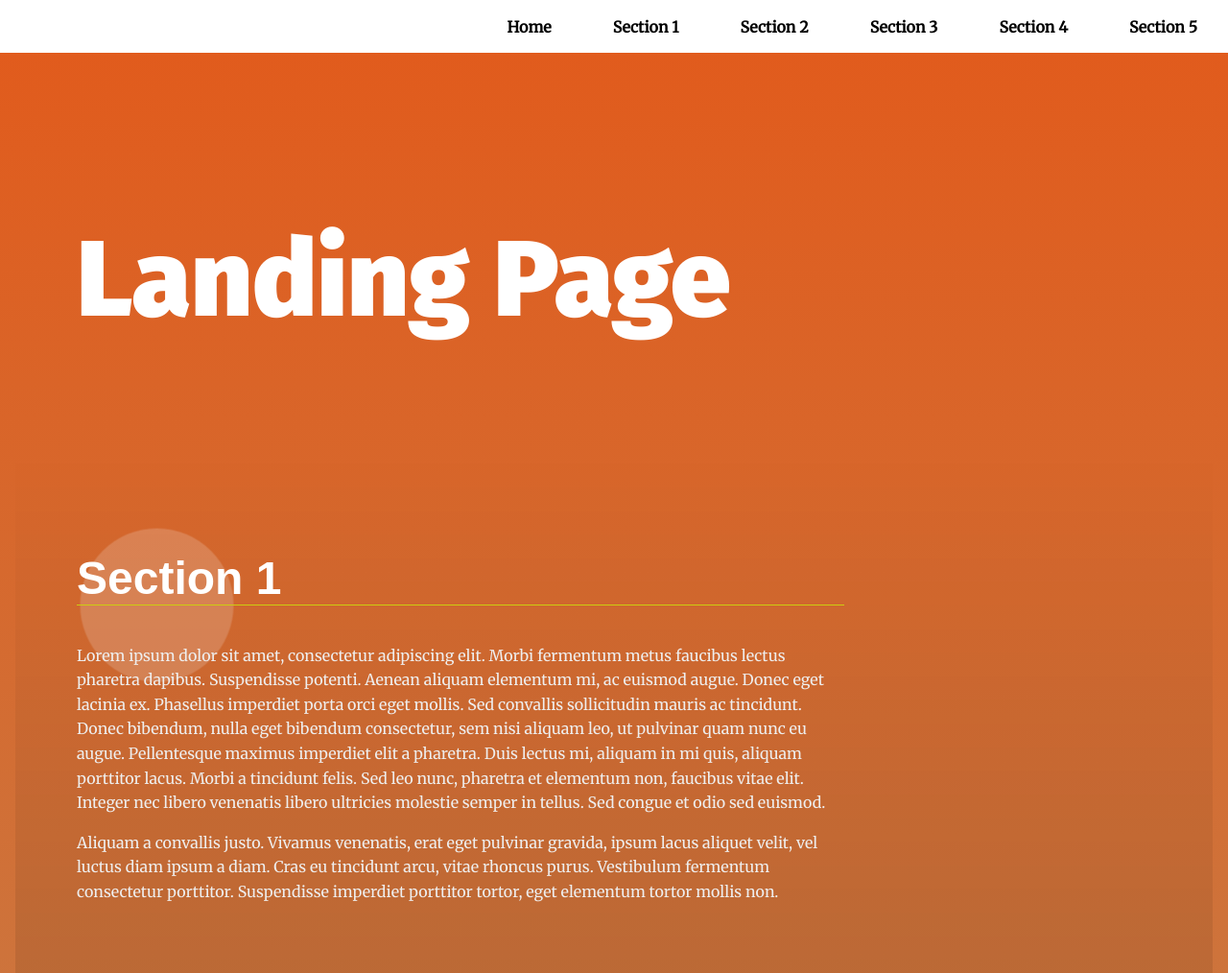
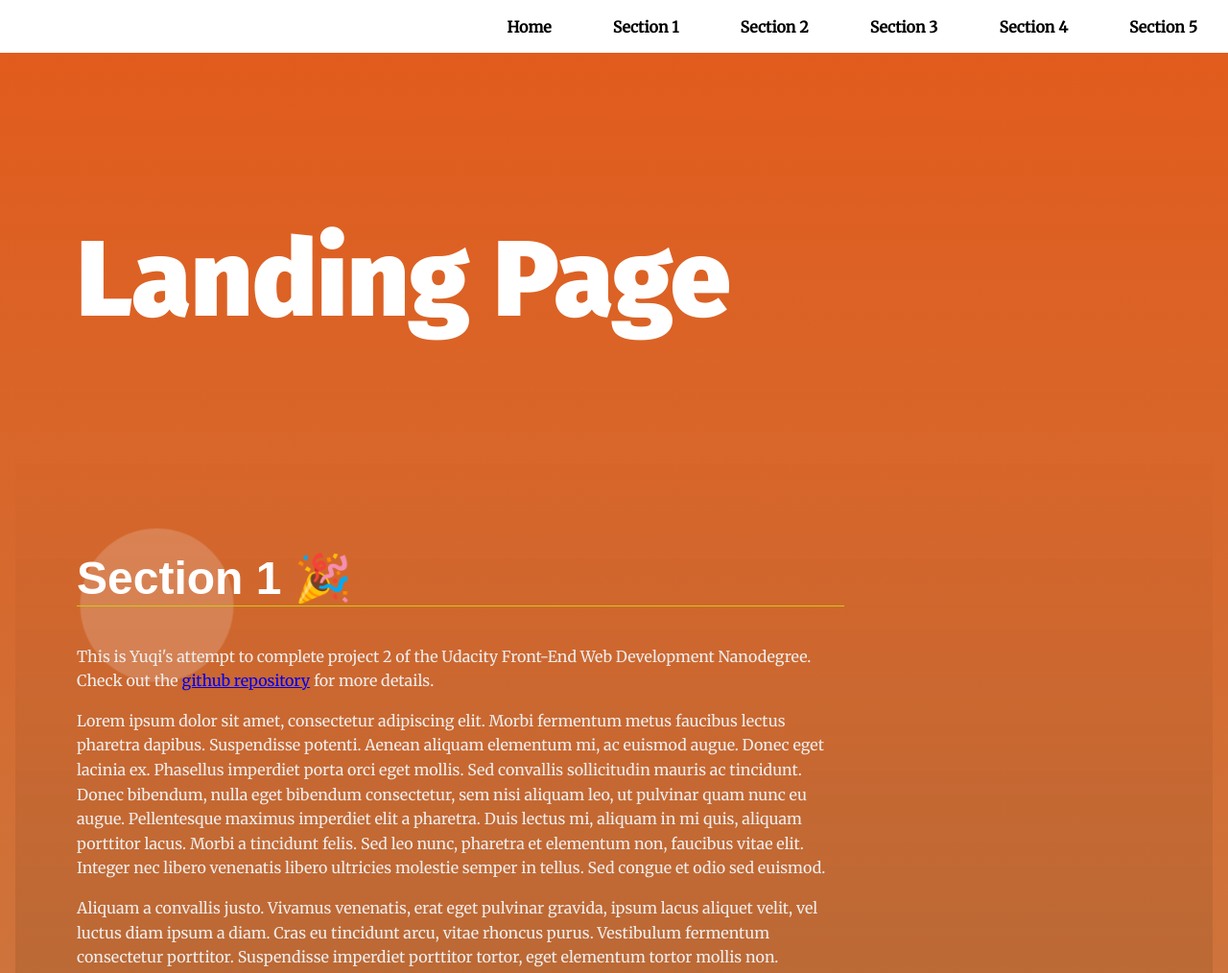
Before and after one commit to yuqiliao/udacity-nanodegree-front-end-web-dev, a plain HTML site: page Project 2 - Landing Page/index.html in a window 1280 px wide. Shown: the top 1014 px of the page at 96% size. Drawn offline with Linux system fonts and the light colour scheme.

Commit message:
project 2 - minor fix & update readme

```diff
--- a/Project 2 - Landing Page/index.html
+++ b/Project 2 - Landing Page/index.html
@@ -28,7 +28,8 @@
     The first section is set to active class by default -->
     <section id="section1" data-nav="Section 1" class="active">
       <div class="landing__container">
-        <h2>Section 1</h2>
+        <h2>Section 1 &#127881</h2>
+        <p>This is Yuqi's attempt to complete project 2 of the Udacity Front-End Web Development Nanodegree. Check out the <a href = "https://github.com/yuqiliao/udacity-nanodegree-front-end-web-dev" target = target="_blank">github repository</a> for more details.</p>
         <p>Lorem ipsum dolor sit amet, consectetur adipiscing elit. Morbi fermentum metus faucibus lectus pharetra dapibus. Suspendisse potenti. Aenean aliquam elementum mi, ac euismod augue. Donec eget lacinia ex. Phasellus imperdiet porta orci eget mollis. Sed convallis sollicitudin mauris ac tincidunt. Donec bibendum, nulla eget bibendum consectetur, sem nisi aliquam leo, ut pulvinar quam nunc eu augue. Pellentesque maximus imperdiet elit a pharetra. Duis lectus mi, aliquam in mi quis, aliquam porttitor lacus. Morbi a tincidunt felis. Sed leo nunc, pharetra et elementum non, faucibus vitae elit. Integer nec libero venenatis libero ultricies molestie semper in tellus. Sed congue et odio sed euismod.</p>
 
         <p>Aliquam a convallis justo. Vivamus venenatis, erat eget pulvinar gravida, ipsum lacus aliquet velit, vel luctus diam ipsum a diam. Cras eu tincidunt arcu, vitae rhoncus purus. Vestibulum fermentum consectetur porttitor. Suspendisse imperdiet porttitor tortor, eget elementum tortor mollis non.</p>
--- a/Project 2 - Landing Page/js/app.js
+++ b/Project 2 - Landing Page/js/app.js
@@ -18,7 +18,7 @@
  *
 */
 
-// create sectionList object for later use
+// create sectionList object
 const sections= document.querySelectorAll("section");
 
 let sectionIDs = []
@@ -30,12 +30,10 @@ for (section of sections){
     sectionIDs.push(sectionID);
     sectionDataNavs.push(sectionDataNav);
 }
-console.log(sectionIDs)
-console.log(sectionDataNavs)
+
 
 let sectionList = {};
 sectionIDs.forEach((key, i) => sectionList[key] = sectionDataNavs[i]);
-console.log(sectionList);
 
 // get navbar__list id
 const navbarList = document.getElementById("navbar__list");
@@ -43,9 +41,9 @@ const navbarList = document.getElementById("navbar__list");
 // get header tag
 const headerTag = document.querySelector("header");
 
-// get .navbar__link
-const navbarLinksList = document.getElementsByClassName("navbar__link");
-//const navbarLinksList = document.querySelectorAll(".navbar__link"); //this won't work because https://stackoverflow.com/questions/18735188/queryselectorall-not-working
+// // get .navbar__link
+// const navbarLinksList = document.getElementsByClassName("navbar__link");
+// //const navbarLinksList = document.querySelectorAll(".navbar__link"); //this won't work because https://stackoverflow.com/questions/18735188/queryselectorall-not-working
 
 
 
@@ -88,7 +86,7 @@ function createHeaderList(){
 
 
 
-// Add class 'active' to section when near top of viewport
+// Add class 'active' to the section that is cloest to the top of viewport
 
 function addActiveClass() {
     //for each section, what's the absolute distance between the section to the top?
@@ -97,6 +95,7 @@ function addActiveClass() {
         const distanceToTop = section.getBoundingClientRect().top;
         distanceToTopArray.push(Math.abs(distanceToTop));
     });
+
     // get the smallest distance
     const closest = Math.min(...distanceToTopArray);
 
@@ -122,14 +121,17 @@ function addActiveClass() {
 
 // Scroll to anchor ID using scrollTO event
 function scrollToSection(element){
+
+    //prevent default jumping
     element.preventDefault();
+
     //get the target element's destination href
     const destinationHref = element.target.href;
     // parse destinationHref to get the section id
     if(destinationHref !== undefined){
         const secetionIDsNew = destinationHref.split("/").slice(-1);
-        console.log(secetionIDsNew);
-        console.log((secetionIDsNew[0] === "#"));
+        // console.log(secetionIDsNew);
+        // console.log((secetionIDsNew[0] === "#"));
         //get the destination element's offsetTop
         if(secetionIDsNew[0] === "#") {
             var destinationElementOffsetTop = 0;
@@ -144,7 +146,8 @@ function scrollToSection(element){
         top: destinationElementOffsetTop,
         behavior: 'smooth'
     }
-    console.log(scrollOptions);
+
+    // scroll to that point
     window.scrollTo(scrollOptions);
 
 }
```
Also changed, not shown: Project 2 - Landing Page/README.md.
